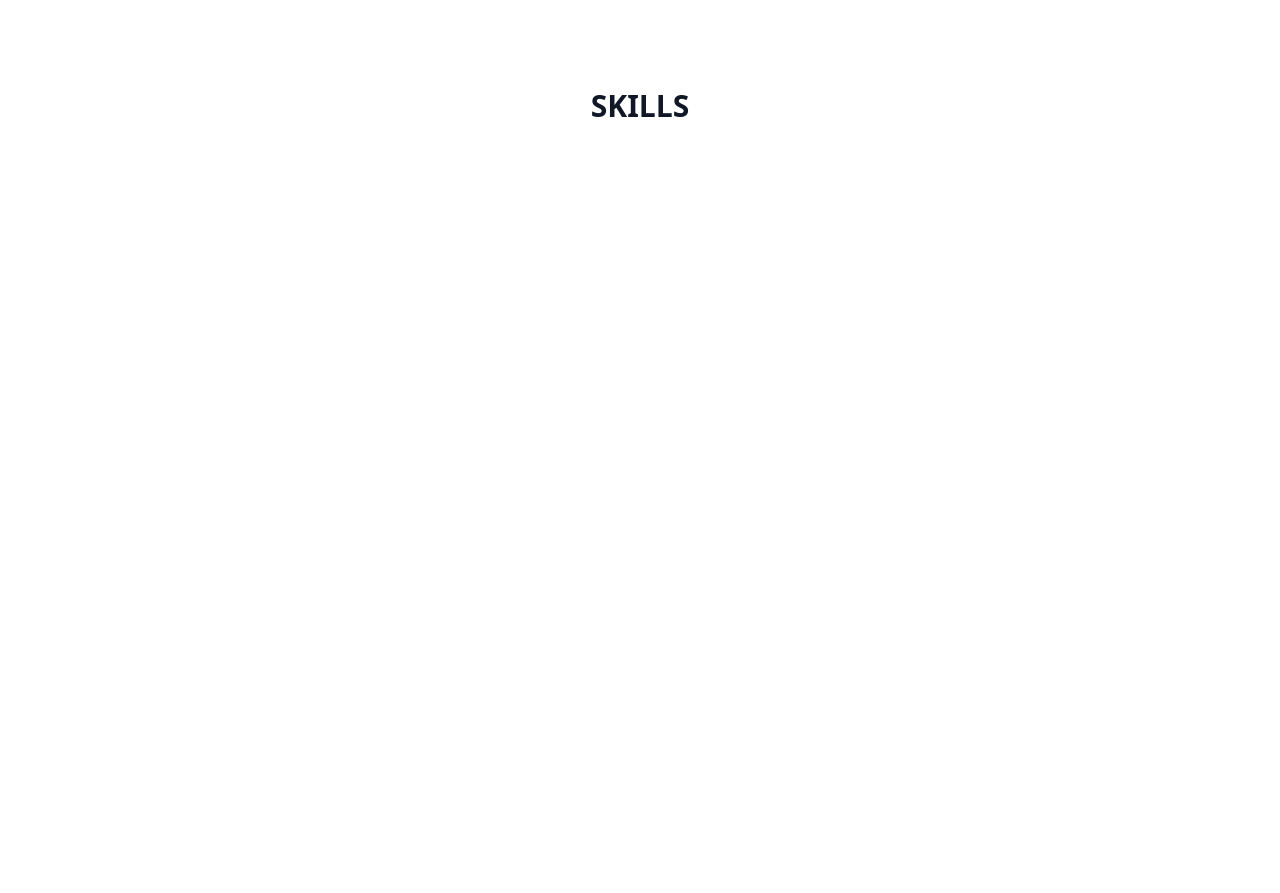
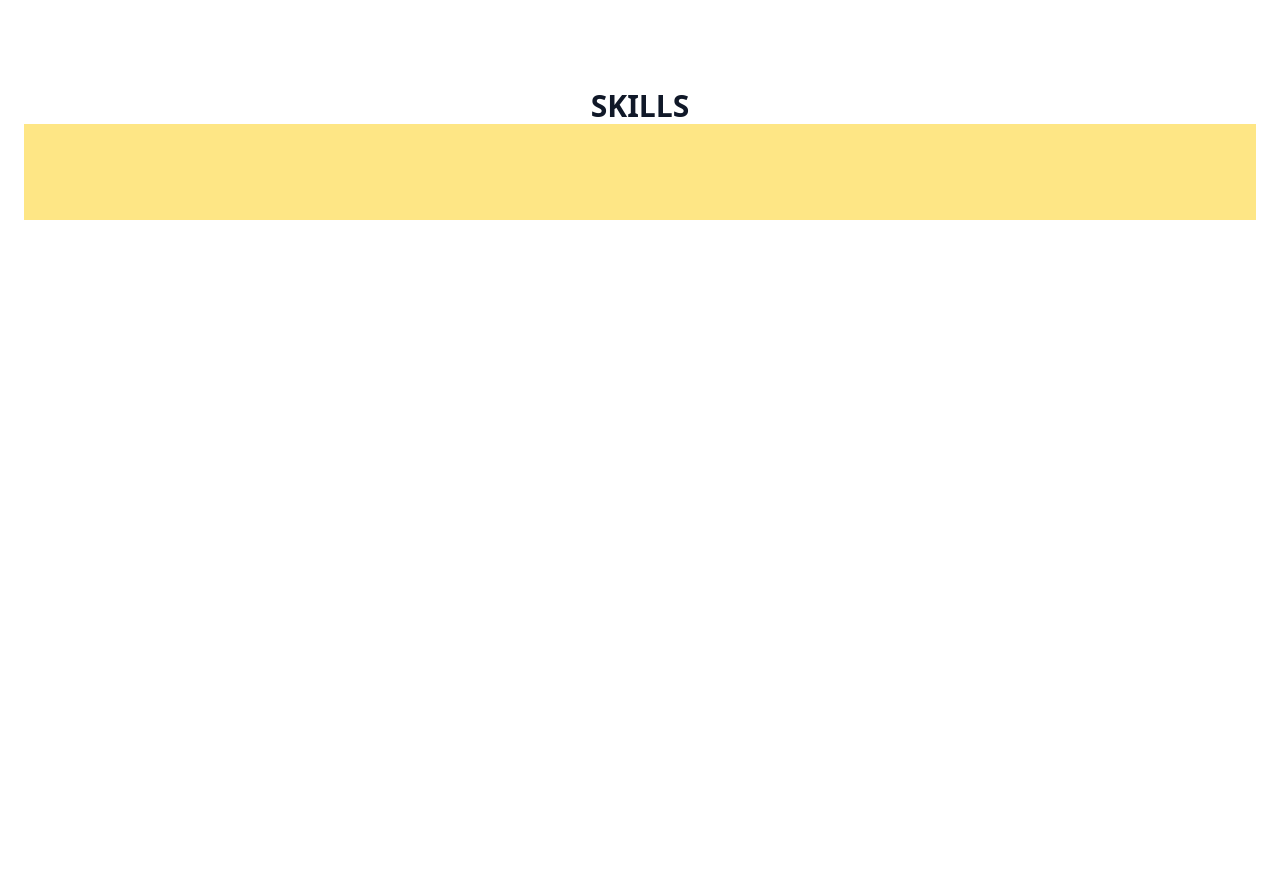
Before and after one commit to adam-gbyte/adam-gbyte, a SvelteKit app: page / in a window 1280 px wide. Shown: the part 1600-2493 px from the top of the page. Built offline with nearby package versions, Linux system fonts and the light colour scheme.

Commit message:
Update +page.svelte

```diff
--- a/src/routes/+page.svelte
+++ b/src/routes/+page.svelte
@@ -88,6 +88,7 @@ export default MyComponent;`;
 		class="h-full w-full scroll-mt-22 items-center justify-center p-6 sm:h-screen"
 	>
 		<h1 class="text-center text-3xl font-bold">SKILLS</h1>
+		<div class="h-24 bg-amber-200"></div>
 	</section>
 
 	<section id="projects" class="flex h-full w-full scroll-mt-22 flex-col justify-center p-6">
```
